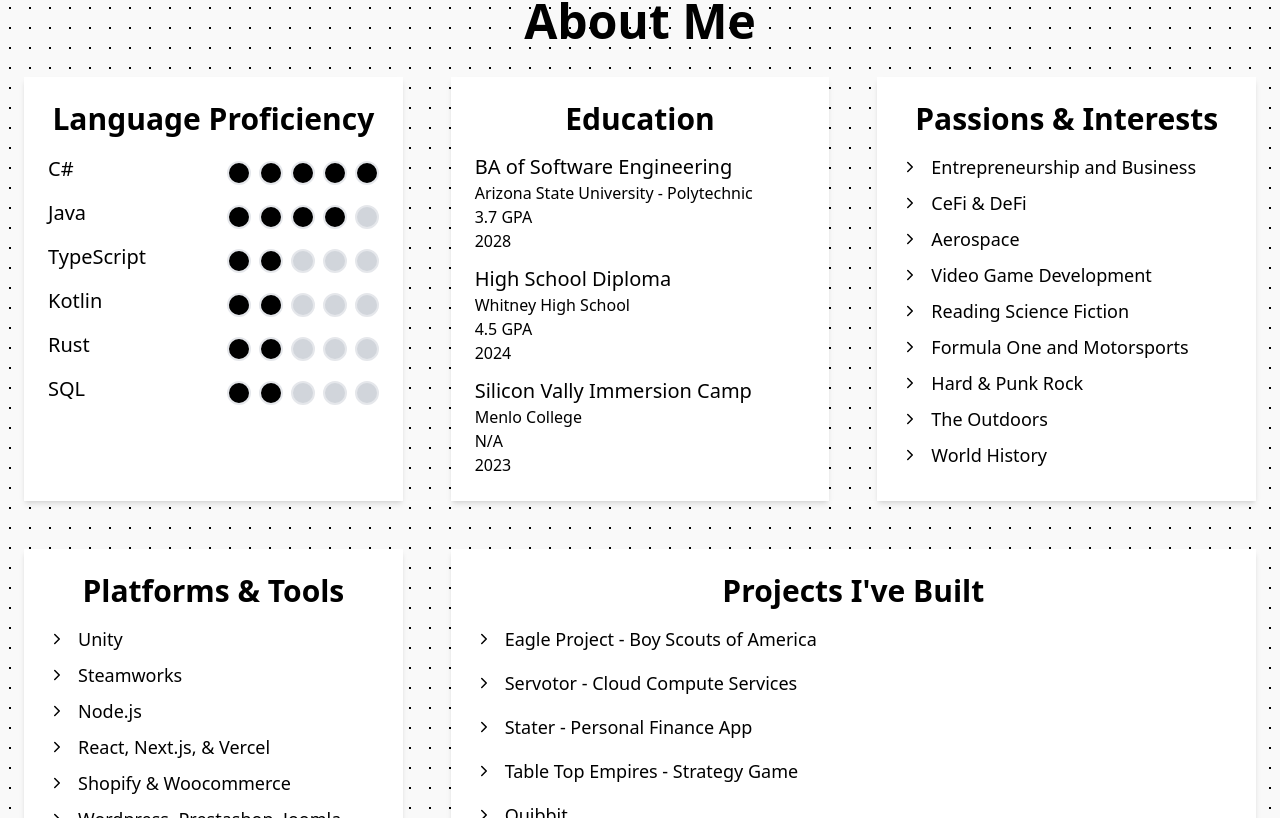
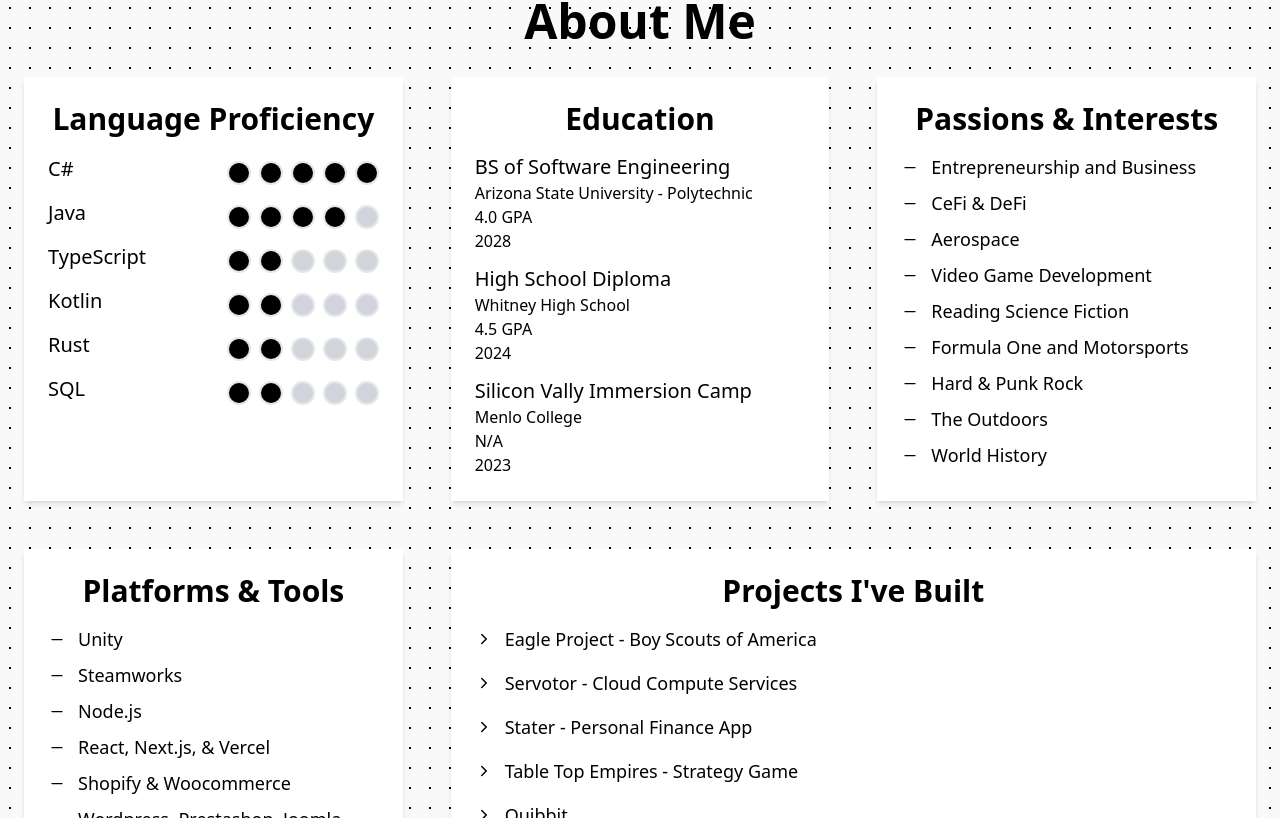
Before and after one commit to Tech-Know2/web_portfolio, a Next.js app in the folder portfolio/: page / in a window 1280 px wide. Shown: the part 962-1780 px from the top of the page. Built offline with nearby package versions, Linux system fonts and the light colour scheme.

Commit message:
Updating GPA and degree type (BA => BS)

```diff
--- a/portfolio/src/app/aboutme.tsx
+++ b/portfolio/src/app/aboutme.tsx
@@ -3,6 +3,7 @@
 import { useState } from "react";
 import { motion } from "framer-motion";
 import { FiChevronRight } from "react-icons/fi";
+import { GoDash } from "react-icons/go";
 import { useInView } from "react-intersection-observer";
 
 const AboutMe = () => {
@@ -115,7 +116,7 @@ const EducationSection = () => {
     >
       <h2 className="text-2xl sm:text-3xl font-semibold text-black mb-4 text-center">Education</h2>
       {[
-        { degree: "BA of Software Engineering", institution: "Arizona State University - Polytechnic", year: "2028", gpa:"3.7 GPA" },
+        { degree: "BS of Software Engineering", institution: "Arizona State University - Polytechnic", year: "2028", gpa:"4.0 GPA" },
         { degree: "High School Diploma", institution: "Whitney High School", year: "2024", gpa:"4.5 GPA"  },
         { degree: "Silicon Vally Immersion Camp", institution: "Menlo College", year: "2023", gpa:"N/A"  },
       ].map((edu, index) => (
@@ -179,7 +180,7 @@ const PassionsInterests = () => {
             whileHover={{ scale: 1.05 }}
             transition={{ type: "spring", stiffness: 300 }}
           >
-            <FiChevronRight className="mr-3 text-black" /> {interest}
+            <GoDash className="mr-3 text-black" /> {interest}
           </motion.li>
         ))}
       </motion.ul>
@@ -213,7 +214,7 @@ const PlatformsTools = () => {
             whileHover={{ scale: 1.05 }}
             transition={{ type: "spring", stiffness: 300 }}
           >
-            <FiChevronRight className="mr-3 text-black" /> {tool}
+            <GoDash className="mr-3 text-black" /> {tool}
           </motion.li>
         ))}
       </motion.ul>
```
